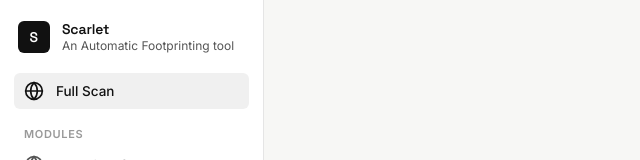
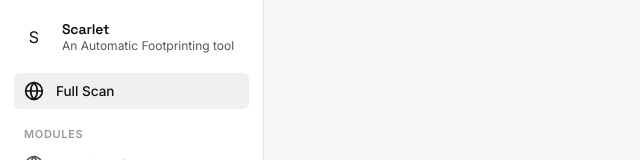
Before and after one commit to RepVignesh/Scarlet, a Next.js app in the folder frontend/: page / in a window 1280 px wide. Shown: the top 160 px of the page, without its empty margins (0-640 px from the left). Built offline with nearby package versions, Linux system fonts and the light colour scheme.

Commit message:
Refactor Workspace Icon

```diff
--- a/frontend/src/app/components/Sidebar.module.css
+++ b/frontend/src/app/components/Sidebar.module.css
@@ -51,12 +51,14 @@
   width: 32px;
   height: 32px;
   border-radius: var(--radius-sm);
-  background: var(--accent);
-  color: #ffffff;
-  font-family: var(--sidebar-display-font, system-ui, sans-serif);
-  font-weight: 600;
-  font-size: 14px;
-  letter-spacing: 0.02em;
+  overflow: hidden;
+}
+
+.mark img {
+  width: 100%;
+  height: 100%;
+  object-fit: cover;
+  display: block;
 }
 
 .workspace {
--- a/frontend/src/app/components/Sidebar.tsx
+++ b/frontend/src/app/components/Sidebar.tsx
@@ -11,6 +11,7 @@
   sections,
   workspaceName,
   workspaceSubtitle,
+  workspaceIcon,
   activePath,
   defaultCollapsed = false,
   onNavigate,
@@ -33,7 +34,7 @@
     >
       <div className={styles.header}>
         <div className={styles.mark} aria-hidden="true">
-          {workspaceName.slice(0, 1).toUpperCase()}
+          {workspaceIcon ?? workspaceName.slice(0, 1).toUpperCase()}
         </div>
 
         {!collapsed && (
@@ -83,7 +84,6 @@
         ))}
       </nav>
 
-      {/* Collapse */}
       <div className={styles.footer}>
         <button
           type="button"
--- a/frontend/src/app/components/Sidebar.types.tsx
+++ b/frontend/src/app/components/Sidebar.types.tsx
@@ -17,6 +17,7 @@
   sections: NavSection[];
   workspaceName: string;
   workspaceSubtitle?: string;
+  workspaceIcon?: React.ReactNode;
   activePath?: string;
   defaultCollapsed?: boolean;
   onNavigate?: (item: NavItem) => void;
```
